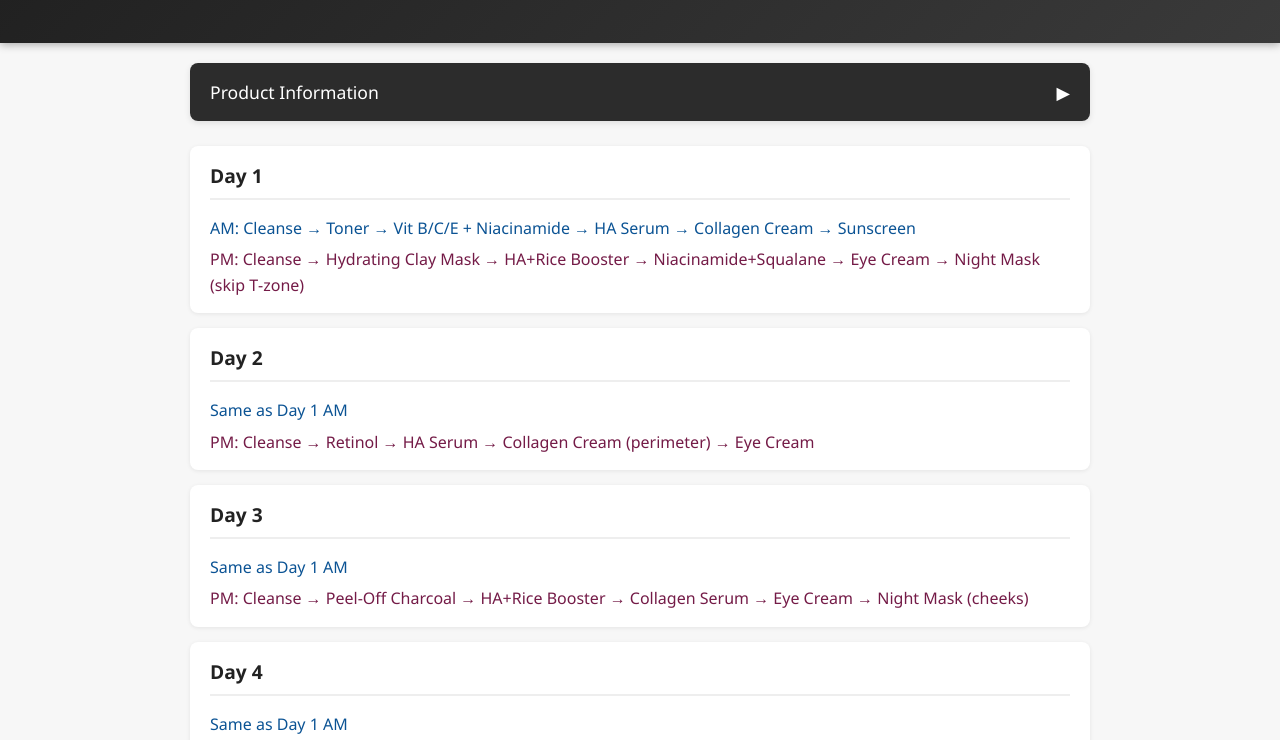
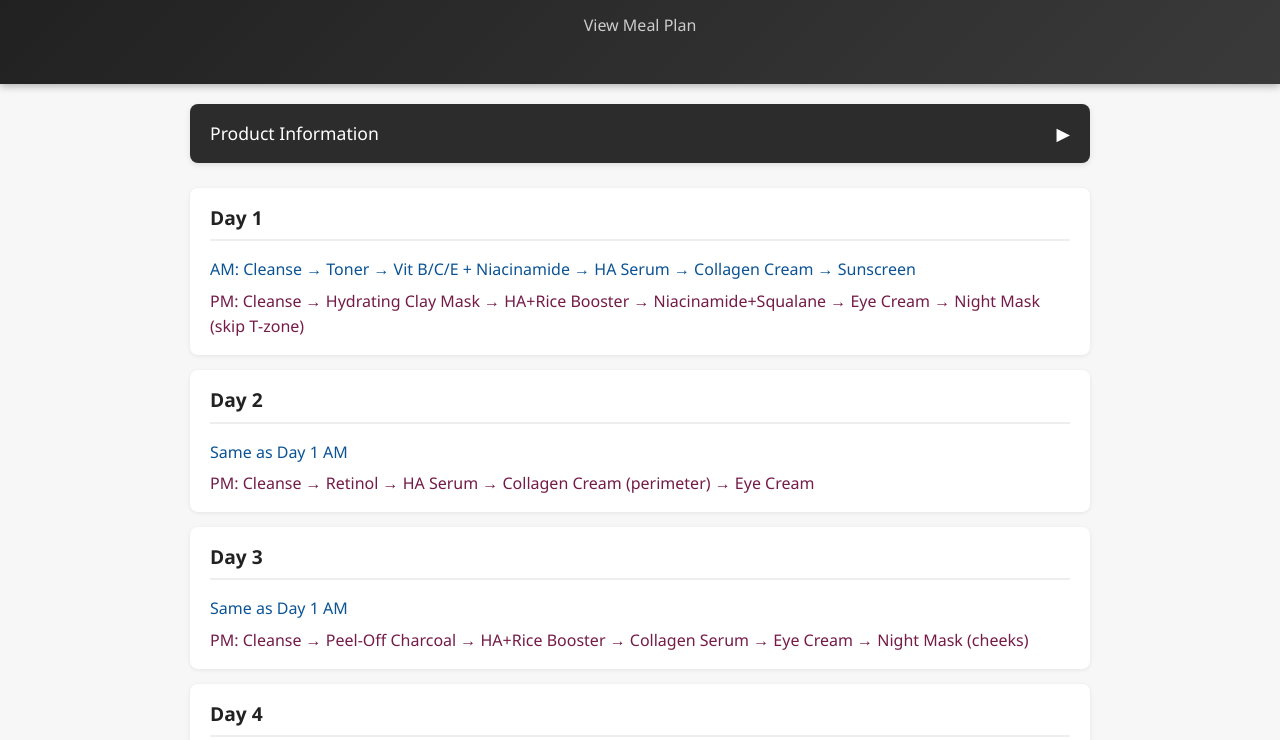
Before and after one commit to adamcathar/skincare, a plain HTML site: page index.html in a window 1280 px wide. Shown: the part 116-856 px from the top of the page. Drawn offline with Linux system fonts and the light colour scheme.

Commit message:
Update index.html

```diff
--- a/index.html
+++ b/index.html
@@ -30,6 +30,7 @@
 <header>
     <h1>7‑Day Skincare Routine</h1>
     <p>Clean, healthy, low‑shine results with precise daily steps</p>
+    <p><href=https://adamcathar.github.io/skincare/mealplan.html>View Meal Plan</href></p>
 </header>
 
 <main>
```
